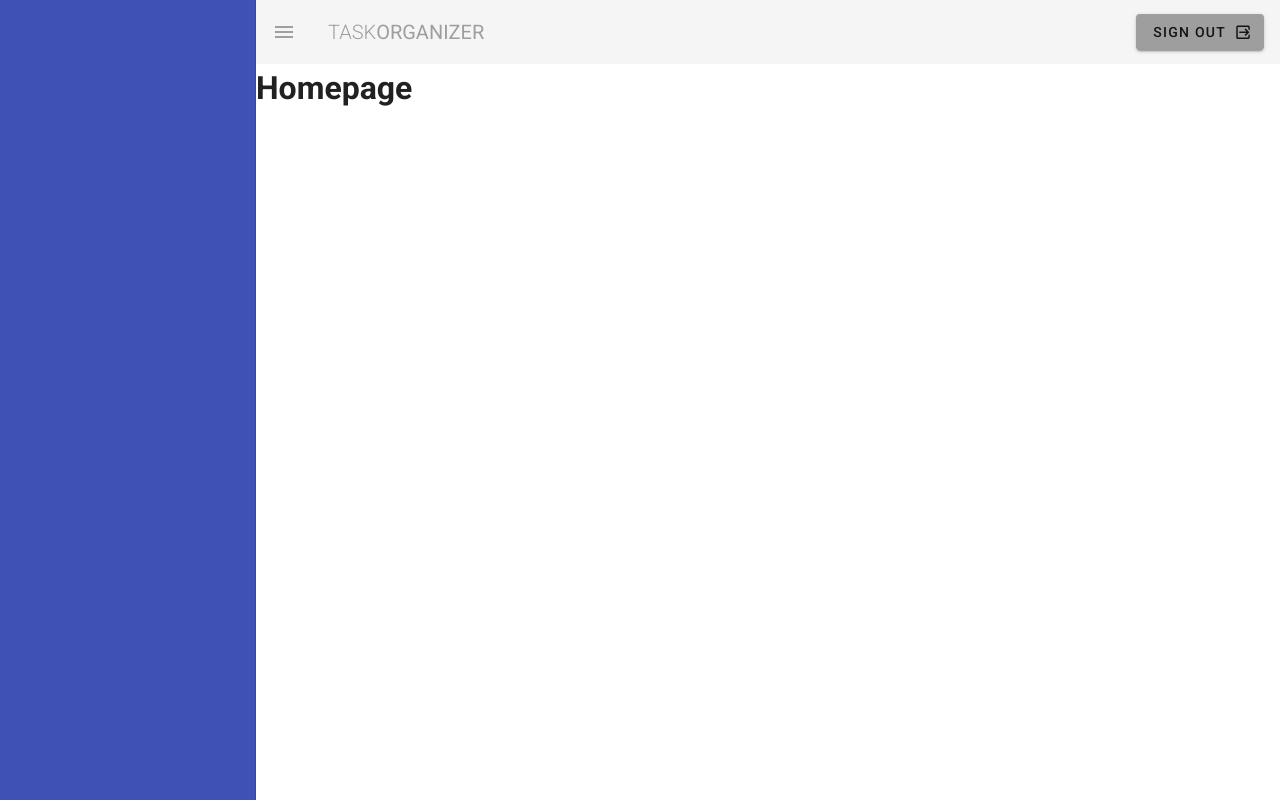
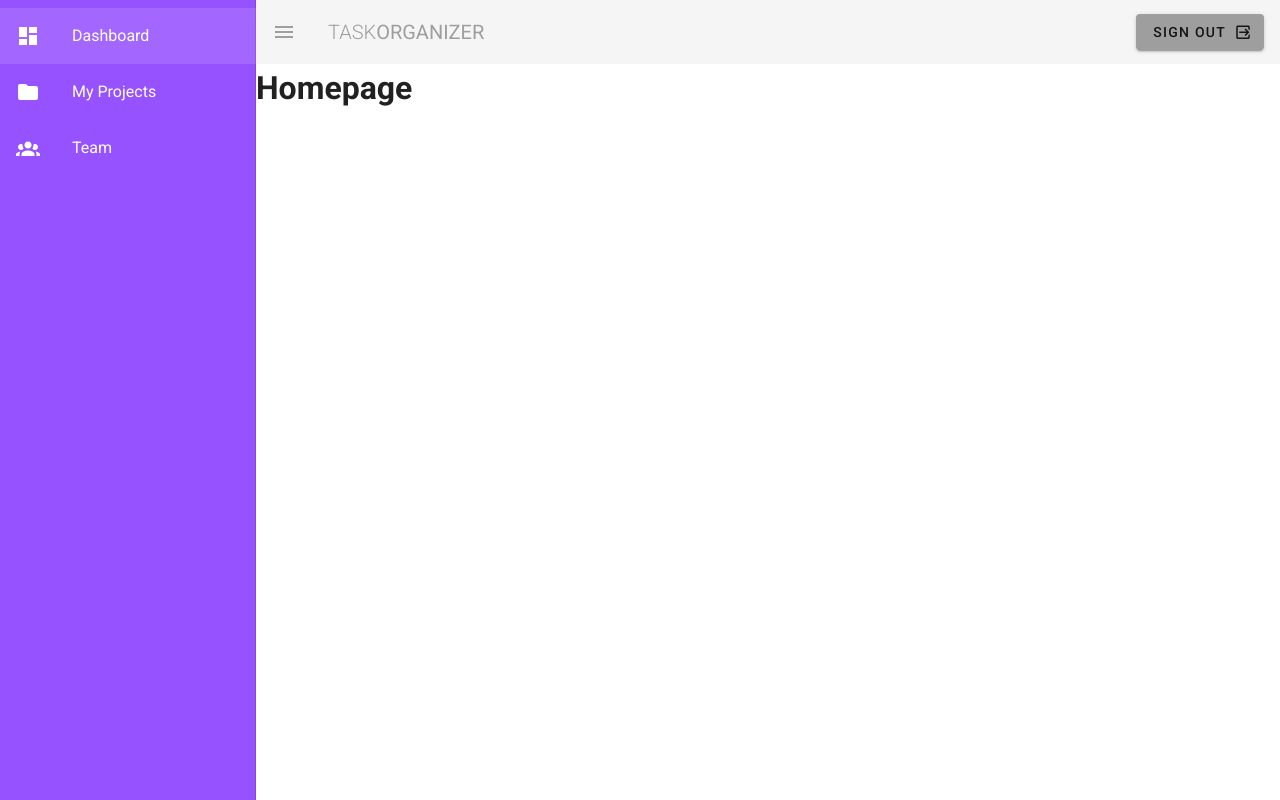
Before and after one commit to HopeEternal/vuetify-task-organizer, a Vue app: page / in a window 1280 px wide. Both pictures are taken after a click on the button 28 px from the left and 32 px from the top of the page. Built offline with nearby package versions, Linux system fonts and the light colour scheme.

Commit message:
Navbar list generated and linked via routes

```diff
--- a/src/components/Navbar.vue
+++ b/src/components/Navbar.vue
@@ -13,7 +13,18 @@
       </v-btn>
     </v-app-bar>
 
-    <v-navigation-drawer v-model="drawer" app class="indigo"></v-navigation-drawer>
+    <v-navigation-drawer v-model="drawer" app class="primary">
+      <v-list class="primary">
+        <v-list-item v-for="item in items" :key="item.text" link :to="item.route">
+          <v-list-item-icon>
+            <v-icon class="white--text">{{ item.icon }}</v-icon>
+          </v-list-item-icon>
+          <v-list-item-content>
+            <v-list-item-title class="white--text">{{ item.text }}</v-list-item-title>
+          </v-list-item-content>
+        </v-list-item>
+      </v-list>
+    </v-navigation-drawer>
   </nav>
 </template>
 
@@ -21,7 +32,12 @@
 export default {
   data() {
     return {
-      drawer: false
+      drawer: false,
+      items: [
+        { icon: 'mdi-view-dashboard', text: 'Dashboard', route: '/' },
+        { icon: 'mdi-folder', text: 'My Projects', route: '/projects' },
+        { icon: 'mdi-account-group', text: 'Team', route: '/team' }
+      ]
     };
   }
 };
--- a/src/plugins/vuetify.js
+++ b/src/plugins/vuetify.js
@@ -4,4 +4,19 @@ import Vuetify from 'vuetify/lib';
 Vue.use(Vuetify);
 
 export default new Vuetify({
+  icons: {
+    iconfont: 'mdi'
+  },
+  // this is the spot to modify
+
+  theme: {
+    themes: {
+      light: {
+        primary: '#9652ff',
+        success: '#3cd1c2',
+        info: '#ffaa2c',
+        error: '#f83e70'
+      }
+    }
+  }
 });
```
